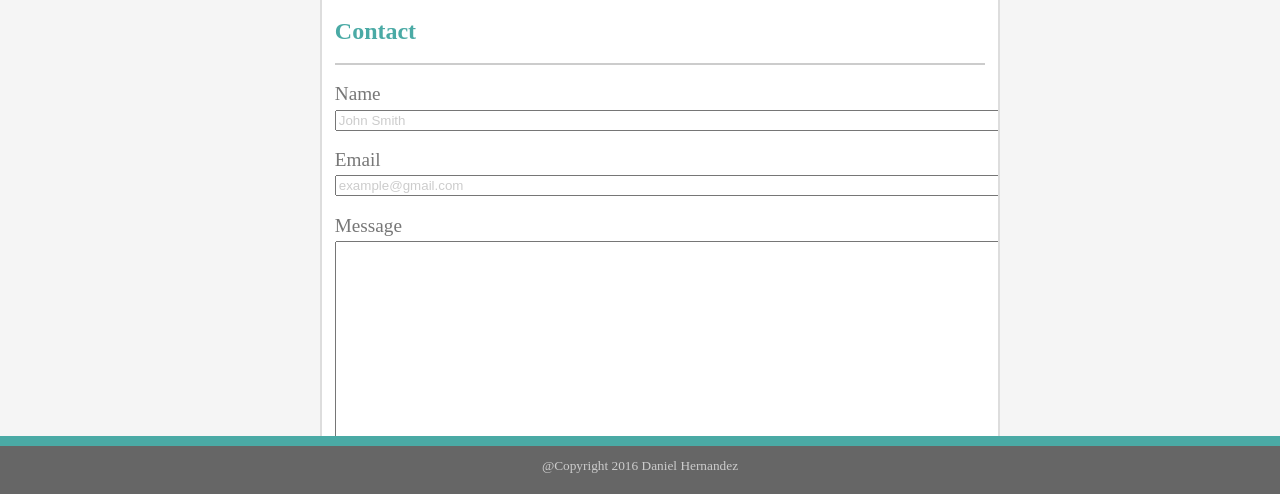
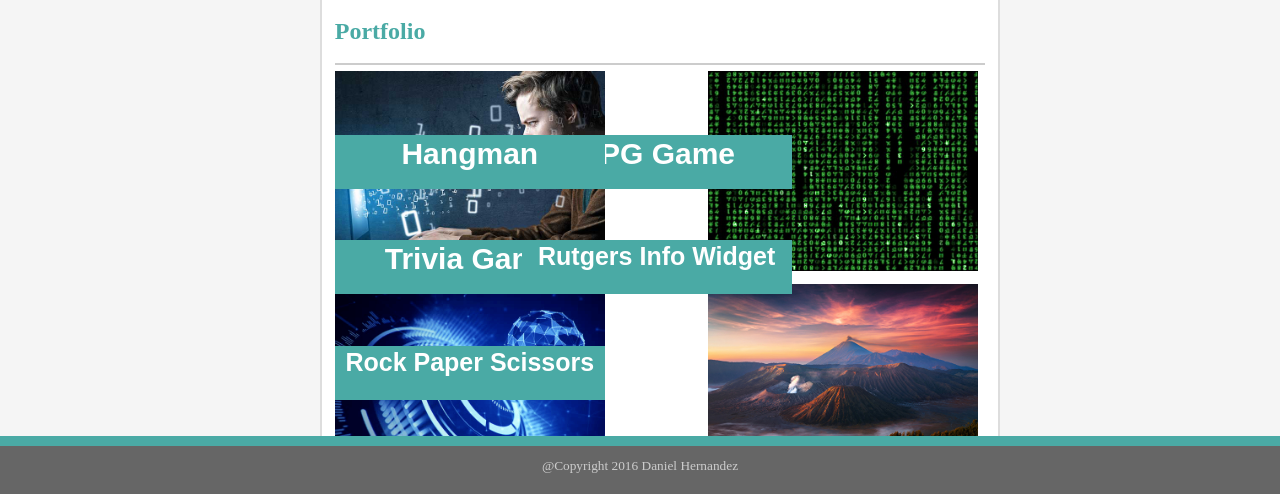
Before and after one commit to weissguts/Basic-Portfolio, a plain HTML site: page portfolio.html in a window 1280 px wide. Shown: the part 289-783 px from the top of the page. Drawn offline with Linux system fonts and the light colour scheme.

Commit message:
Finished Portfolio section. Cannot get 2 titles to stick with pictures that are on right. Not sure if possible without grid system.

```diff
--- a/assets/css/style.css
+++ b/assets/css/style.css
@@ -197,6 +197,127 @@ html {
     font-size: larger;
 }
 
+/*************************************************PORTFOLIO*************************************************************
+***********************************************************************************************************************/
+
+.port-pictures {
+
+    margin-top: 1%;
+    margin-bottom: 1%;
+    margin-right: 1%;
+    margin-bottom: 1%;
+    width: 270px;
+    height: 200px;
+    float: left;
+    overflow: auto;
+}
+
+.port-pictures-two {
+
+    margin-top: 1%;
+    margin-bottom: 1%;
+    margin-right: 1%;
+    margin-bottom: 1%;
+    width: 270px;
+    height: 200px;
+    float: right;
+    overflow: auto;
+}
+
+
+.pic-back-one {
+    position: fixed;
+    width: 270px;
+    height: 50px;
+    background: #4aaaa5 !important;
+    color: #ffffff;
+    font-family: Arial, "Helvetica Neue", "Helvetica", sans-serif;
+    text-align: center;
+    z-index: 1;
+    overflow: auto;
+    font-size: 30px;
+    font-weight: bold;
+    text-align: center;
+    margin-top: 5.5%;
+    padding-top: 0.3%;
+
+}
+.pic-back-two {
+    position: fixed;
+    width: 270px;
+    height: 50px;
+    background: #4aaaa5 !important;
+    color: #ffffff;
+    font-family: Arial, "Helvetica Neue", "Helvetica", sans-serif;
+    text-align: center;
+    z-index: 1;
+    overflow: auto;
+    font-size: 30px;
+    font-weight: bold;
+    text-align: center;
+    padding-top: 0.3%;
+    margin-top: 5.5%;
+    margin-left: 14.6%;
+
+}
+
+.pic-back-three {
+    position: fixed;
+    width: 270px;
+    height: 50px;
+    background: #4aaaa5 !important;
+    color: #ffffff;
+    font-family: Arial, "Helvetica Neue", "Helvetica", sans-serif;
+    text-align: center;
+    z-index: 1;
+    overflow: auto;
+    font-size: 30px;
+    font-weight: bold;
+    text-align: center;
+    margin-top: 13.7%;
+    padding-top: 0.3%;
+
+}
+
+.pic-back-four {
+    position: fixed;
+    width: 270px;
+    height: 50px;
+    background: #4aaaa5 !important;
+    color: #ffffff;
+    font-family: Arial, "Helvetica Neue", "Helvetica", sans-serif;
+    text-align: center;
+    z-index: 1;
+    overflow: auto;
+    font-size: 25px;
+    font-weight: bold;
+    text-align: center;
+    padding-top: 0.3%;
+    margin-top: 13.7%;
+    margin-left: 14.6%;
+
+}
+
+.pic-back-five {
+    position: fixed;
+    width: 270px;
+    height: 50px;
+    background: #4aaaa5 !important;
+    color: #ffffff;
+    font-family: Arial, "Helvetica Neue", "Helvetica", sans-serif;
+    text-align: center;
+    z-index: 1;
+    overflow: auto;
+    font-size: 25px;
+    font-weight: bold;
+    text-align: center;
+    margin-top: 22%;
+    padding-top: 0.3%;
+
+}
+
+
+
 /*************************************************FOOTER***************************************************************
 ***********************************************************************************************************************/
 footer {
--- a/portfolio.html
+++ b/portfolio.html
@@ -52,24 +52,32 @@
     </div>
 
     <div class="about-me-content">
-        <h2>Contact</h2>
+        <h2>Portfolio</h2>
         <div class="about-bar-divider"></div>
-        <form method="post" action="mailto:weissguts@gmail.com">
-            <p class="contact-form">Name<br>
-                <input type="text" name="name" size="88" maxlength="30" class="form-mod" placeholder="John Smith">
-            </p>
-
-            <p class="contact-form">Email<br>
-                <input type="text" name="name" size="88" maxlength="30" class="form-mod" placeholder="example@gmail.com">
-            </p>
-
-            <p class="contact-form">Message<br>
-                <textarea name="message" cols="89" rows="20" class="form-mod"></textarea>
-            </p>
-            <input type="submit" value="Submit" class="contact-button">
+        <p class="pic-back-two">RPG Game</p>
+            <p class="pic-back-five">Rock Paper Scissors</p>
 
 
-        </form>
+        <div>
+            <img src="assets/images/10.png" class="port-pictures">
+            <p class="pic-back-one">Hangman</p>
+            <img src="assets/images/matrix.png" class="port-pictures-two">
+
+
+        </div>
+
+
+        <div>
+            <img src="assets/images/bluesphere.png" class="port-pictures">
+            <p class="pic-back-three">Trivia Game</p>
+            <img src="assets/images/java.png" class="port-pictures-two">
+            <p class="pic-back-four">Rutgers Info Widget</p>
+        </div>
+
+        <div>
+            <img src="assets/images/keyboard.png" class="port-pictures">
+
+        </div>
 
     </div>
 </section>
```
Also changed, not shown: assets/images/10.png (added), assets/images/bluesphere.png (added), assets/images/java.png (added), assets/images/keyboard.png (added), assets/images/matrix.png (added), assets/images/portfolio_page_working.PNG (added).
